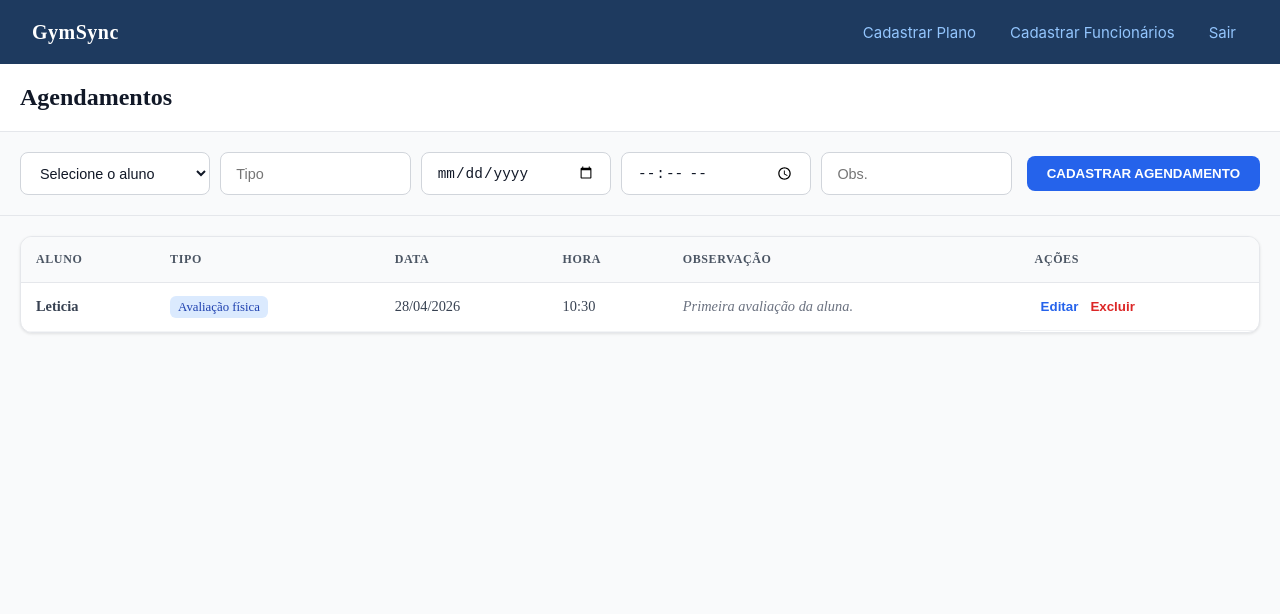
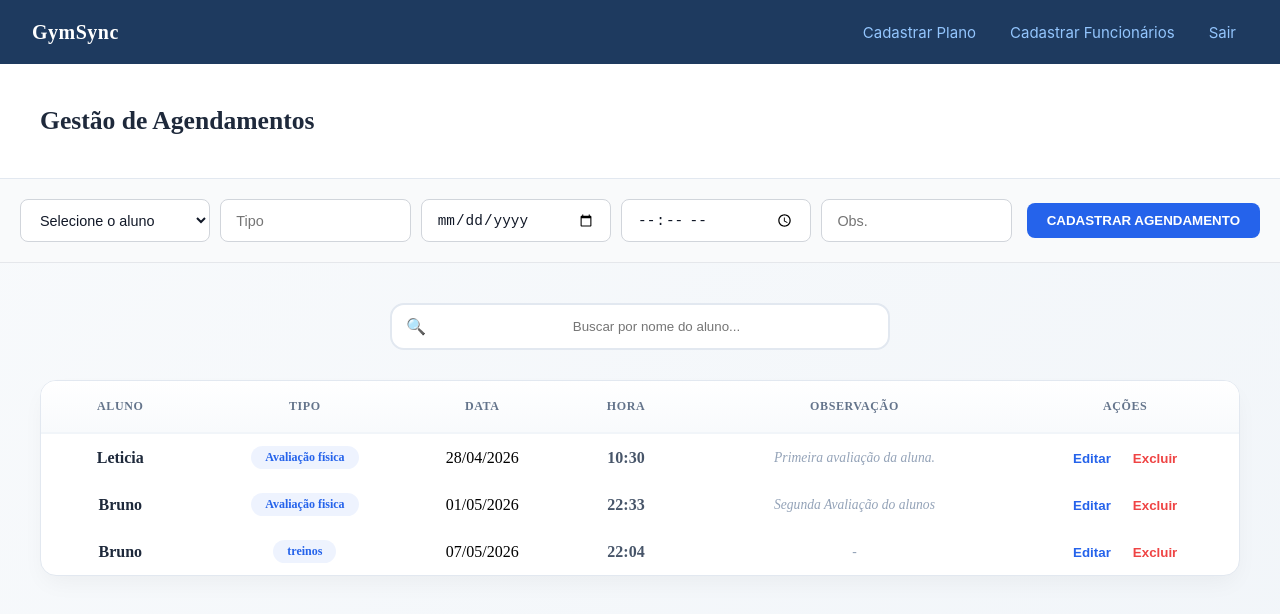
Before and after one commit to lorenaneiva/gym-manager, a Vue app: page /agendamentos in a window 1280 px wide. Shown: the top 614 px of the page. Built offline with nearby package versions, Linux system fonts and the light colour scheme; data requests are answered from the project's data file.

Commit message:
style: aplicar gradientes, estados de interação e responsividade em cards

```diff
--- a/db.json
+++ b/db.json
@@ -112,6 +112,28 @@
       "hora": "10:30",
       "status": "agendado",
       "observacao": "Primeira avaliação da aluna."
+    },
+    {
+      "alunoId": "b4QK9UIkT0o",
+      "funcionarioId": "1",
+      "tipo": "Avaliação fisica",
+      "data": "2026-05-01",
+      "hora": "22:33",
+      "status": "agendado",
+      "observacao": "Segunda Avaliação do alunos",
+      "dataCriacao": "2026-05-01",
+      "id": "UerKH-adqaw"
+    },
+    {
+      "alunoId": "b4QK9UIkT0o",
+      "funcionarioId": "1",
+      "tipo": "treinos",
+      "data": "2026-05-07",
+      "hora": "22:04",
+      "status": "agendado",
+      "observacao": "",
+      "dataCriacao": "2026-05-01",
+      "id": "RXy29ggczAg"
     }
   ],
   "assinaturas": [
--- a/src/views/funcionario/recepcionista/VisualizarAgendamentosView.vue
+++ b/src/views/funcionario/recepcionista/VisualizarAgendamentosView.vue
@@ -1,20 +1,49 @@
 <script setup>
-import { onMounted, ref, computed} from 'vue'
+import { onMounted, ref, computed } from 'vue'
 import { api } from '@/services/api.js'
 import CadastrarAgendamento from '@/components/funcionario/recepcionista/CadastrarAgendamento.vue'
 
 const agendamentos = ref([])
 const alunos = ref([])
 const editando = ref(null)
+const loading = ref(false)
+const filtroNome = ref('')
+const salvandoId = ref(null)
+const feedback = ref({ message: '', type: '' })
 
-const loading = ref(false)
-const error = ref(null)
+const showFeedback = (msg, type = 'success') => {
+  feedback.value = { message: msg, type }
+  setTimeout(() => { feedback.value = { message: '', type: '' } }, 3000)
+}
 
-const agendamentosOrdenados = computed(() => {
-  return [...agendamentos.value].sort((a, b) => {
-    return new Date(a.data) - new Date(b.data)
+const fetchData = async () => {
+  try {
+    loading.value = true
+    const [agRes, usersRes] = await Promise.all([
+      api.get('/agendamentos'),
+      api.get('/users')
+    ])
+    agendamentos.value = agRes.data
+    alunos.value = usersRes.data.filter(u => u.role?.toLowerCase() === 'aluno')
+  } catch (err) {
+    showFeedback('Erro ao carregar dados', 'error')
+  } finally {
+    setTimeout(() => { loading.value = false }, 500)
+  }
+}
+
+const agendamentosFiltrados = computed(() => {
+  const lista = agendamentos.value.filter(a => {
+    const nome = getNomeAluno(a.alunoId).toLowerCase()
+    return nome.includes(filtroNome.value.toLowerCase())
   })
+  return lista.sort((a, b) => new Date(a.data) - new Date(b.data))
 })
+
+const isHoje = (data) => {
+  const hoje = new Date().toISOString().split('T')[0]
+  return data === hoje
+}
 
 const formatarData = (data) => {
   if (!data) return ''
@@ -22,61 +51,35 @@ const formatarData = (data) => {
   return `${dia}/${mes}/${ano}`
 }
 
-const fetchData = async () => {
+const getNomeAluno = (id) => {
+  const aluno = alunos.value.find(a => String(a.id) === String(id))
+  return aluno ? aluno.name : 'Desconhecido'
+}
+
+const deletar = async (id) => {
+  if (!confirm('Deseja excluir?')) return
   try {
-    loading.value = true
-    error.value = null
-
-    const [agRes, usersRes] = await Promise.all([
-      api.get('/agendamentos'),
-      api.get('/users')
-    ])
-
-    agendamentos.value = agRes.data
-
-    alunos.value = usersRes.data.filter(u => u.role?.toLowerCase() === 'aluno')
-
-    console.log('Alunos carregados com sucesso:', alunos.value.length)
-
-  } catch (err) {
-    console.error('Erro ao buscar dados:', err)
-    error.value = 'Erro ao carregar dados'
-  } finally {
-    loading.value = false
+    await api.delete(`/agendamentos/${id}`)
+    showFeedback('Excluído com sucesso!')
+    await fetchData()
+  } catch {
+    showFeedback('Erro ao excluir', 'error')
   }
 }
 
-const getNomeAluno = (id) => {
-  if (!alunos.value.length) return 'Carregando...'
-
-  const aluno = alunos.value.find(a => String(a.id) === String(id))
-
-  return aluno ? aluno.name : 'Aluno não encontrado'
-}
-
-
-const deletar = async (id) => {
-  if (!confirm('Deseja excluir este agendamento?')) return
-
-  try {
-    await api.delete(`/agendamentos/${id}`)
-    await fetchData()
-  } catch {
-    alert('Erro ao excluir')
-  }
-}
-
-const iniciarEdicao = (ag) => {
-  editando.value = { ...ag }
-}
+const iniciarEdicao = (ag) => { editando.value = { ...ag } }
 
 const salvarEdicao = async () => {
   try {
+    salvandoId.value = editando.value.id
     await api.put(`/agendamentos/${editando.value.id}`, editando.value)
+    showFeedback('Alterações salvas!')
     editando.value = null
     await fetchData()
   } catch {
-    alert('Erro ao salvar')
+    showFeedback('Erro ao salvar', 'error')
+  } finally {
+    salvandoId.value = null
   }
 }
 
@@ -85,13 +88,31 @@ onMounted(fetchData)
 
 <template>
   <div class="view-container">
+    <Transition name="toast">
+      <div v-if="feedback.message" :class="['toast-notification', feedback.type]">
+        {{ feedback.message }}
+      </div>
+    </Transition>
+
     <header class="page-header">
-      <h1 class="title">Agendamentos</h1>
+      <h1 class="title">Gestão de Agendamentos</h1>
     </header>
 
     <CadastrarAgendamento @created="fetchData" />
 
-    <div class="table-card">
+    <div class="content-wrapper">
+      <div class="toolbar">
+        <div class="search-box">
+          <div class="search-icon-wrapper">🔍</div>
+          <input
+            v-model="filtroNome"
+            placeholder="Buscar por nome do aluno..."
+            class="search-input"
+          />
+        </div>
+      </div>
+
+      <div class="table-card shadow-soft">
         <table class="modern-table">
           <thead>
             <tr>
@@ -103,171 +124,225 @@ onMounted(fetchData)
               <th>AÇÕES</th>
             </tr>
           </thead>
-        <tbody>
-          <tr v-for="a in agendamentosOrdenados" :key="a.id">
-            <td class="font-bold">{{ getNomeAluno(a.alunoId) }}</td>
 
-            <!-- Coluna Tipo -->
-            <td>
-              <input v-if="editando?.id === a.id" v-model="editando.tipo" class="edit-input" />
-              <span v-else class="badge-tipo">{{ a.tipo }}</span>
+          <tbody v-if="loading">
+            <tr v-for="n in 5" :key="'sk' + n" class="skeleton-row">
+              <td v-for="i in 6" :key="i"><div></div></td>
+            </tr>
+          </tbody>
+
+          <tbody v-else>
+            <tr
+              v-for="a in agendamentosFiltrados"
+              :key="a.id"
+              :class="{ 'linha-hoje': isHoje(a.data) }"
+            >
+              <td data-label="ALUNO" class="col-aluno-destaque">
+                <div class="cell-center">
+                  <span v-if="isHoje(a.data)" class="hoje-tag">HOJE</span>
+                  {{ getNomeAluno(a.alunoId) }}
+                </div>
               </td>
 
-            <!-- Coluna Data -->
-            <td>
+              <td data-label="TIPO">
+                <div class="cell-center">
+                  <input v-if="editando?.id === a.id" v-model="editando.tipo" class="edit-input" />
+                  <span v-else class="badge-tipo-glass">{{ a.tipo }}</span>
+                </div>
+              </td>
+
+              <td data-label="DATA">
+                <div class="cell-center">
                   <input v-if="editando?.id === a.id" type="date" v-model="editando.data" class="edit-input" />
                   <span v-else>{{ formatarData(a.data) }}</span>
+                </div>
               </td>
 
-            <!-- Coluna Hora -->
-            <td>
+              <td data-label="HORA">
+                <div class="cell-center text-time">
                   <input v-if="editando?.id === a.id" type="time" v-model="editando.hora" class="edit-input" />
                   <span v-else>{{ a.hora }}</span>
+                </div>
               </td>
 
-            <!-- Coluna Observação -->
-            <td>
+              <td data-label="OBSERVAÇÃO" class="col-obs-muted">
+                <div class="cell-center">
                   <input v-if="editando?.id === a.id" v-model="editando.observacao" class="edit-input" />
-              <span v-else class="obs-cell">{{ a.observacao || '-' }}</span>
+                  <span v-else>{{ a.observacao || '-' }}</span>
+                </div>
               </td>
 
-            <!-- Coluna Ações -->
-            <td class="actions">
-              <div v-if="editando?.id === a.id">
-                <button @click="salvarEdicao" class="btn-save">Salvar</button>
-                <button @click="editando = null" class="btn-cancel">Cancelar</button>
+              <td data-label="AÇÕES" class="actions">
+                <div class="cell-center">
+                  <div v-if="editando?.id === a.id" class="edit-buttons-group">
+                    <button @click="salvarEdicao" class="btn-save-grad" :disabled="salvandoId === a.id">
+                      {{ salvandoId === a.id ? '...' : 'Salvar' }}
+                    </button>
+                    <button @click="editando = null" class="btn-cancel-link">Cancelar</button>
                   </div>
-              <div v-else>
-                <button @click="iniciarEdicao(a)" class="btn-edit">Editar</button>
-                <button @click="deletar(a.id)" class="btn-icon-danger">Excluir</button>
+                  <div v-else class="action-buttons-group">
+                    <button @click="iniciarEdicao(a)" class="btn-action edit">Editar</button>
+                    <button @click="deletar(a.id)" class="btn-action delete">Excluir</button>
                   </div>
+                </div>
+              </td>
+            </tr>
+
+            <tr v-if="agendamentosFiltrados.length === 0">
+              <td colspan="6" class="empty-state">
+                Nenhum agendamento encontrado para "{{ filtroNome }}"
               </td>
             </tr>
           </tbody>
         </table>
       </div>
     </div>
+  </div>
 </template>
 
 <style scoped>
+/* 1. FUNDO E ESTRUTURA */
 .view-container {
-  background-color: var(--neutral-50);
+  background: linear-gradient(135deg, #f8fafc 0%, #f1f5f9 100%);
   min-height: 100vh;
-  padding: 0;
 }
 
 .page-header {
-  padding: 20px;
+  padding: 25px 40px;
   background: white;
-  border-bottom: 1px solid var(--neutral-200);
+  border-bottom: 1px solid #e2e8f0;
+  text-align: left;
 }
 
-.title {
-  color: var(--neutral-900);
-  font-size: 1.5rem;
-  margin: 0;
-}
+.title { font-size: 1.6rem; color: #1e293b; font-weight: 800; }
+
+.content-wrapper { padding: 20px; max-width: 1200px; margin: 0 auto; }
+
+/* 2. TABELA E CENTRALIZAÇÃO */
+.shadow-soft { box-shadow: 0 10px 25px -5px rgba(0, 0, 0, 0.05); }
 
 .table-card {
-  margin: 20px;
   background: white;
-  border-radius: 12px;
-  border: 1px solid var(--neutral-200);
-  box-shadow: var(--card-shadow);
+  border-radius: 16px;
+  border: 1px solid #e2e8f0;
   overflow: hidden;
 }
 
-.modern-table {
-  width: 100%;
-  border-collapse: collapse;
-  text-align: left;
+.modern-table { width: 100%; border-collapse: collapse; }
+
+.modern-table th {
+  background: linear-gradient(to bottom, #ffffff, #f8fafc);
+  border-bottom: 2px solid #f1f5f9;
+  text-align: center;
+  padding: 18px;
+  color: #64748b;
+  font-size: 0.75rem;
+  font-weight: 700;
+  letter-spacing: 0.05em;
 }
 
-.modern-table th {
-  background-color: var(--neutral-50);
-  color: var(--neutral-600);
-  padding: 15px;
+.cell-center {
+  display: flex;
+  justify-content: center;
+  align-items: center;
+  gap: 8px;
+  text-align: center;
+  min-height: 45px;
+}
+
+/* 3. DESIGN DOS DADOS */
+.col-aluno-destaque { color: #1e293b; font-weight: 700; }
+.col-obs-muted { color: #94a3b8; font-size: 0.85rem; font-style: italic; }
+.text-time { color: #475569; font-weight: 600; }
+
+.badge-tipo-glass {
+  background: rgba(37, 99, 235, 0.08);
+  color: #2563eb;
+  padding: 4px 14px;
+  border-radius: 99px;
   font-size: 0.75rem;
-  text-transform: uppercase;
-  letter-spacing: 0.05em;
-  border-bottom: 1px solid var(--neutral-200);
+  font-weight: 600;
+}
+
+.hoje-tag {
+  background: #2563eb;
+  color: white;
+  font-size: 0.6rem;
+  padding: 2px 6px;
+  border-radius: 4px;
+}
+
+/* 4. BUSCA E LUPA */
+.toolbar { margin-bottom: 30px; display: flex; justify-content: center; }
+.search-box { position: relative; width: 100%; max-width: 500px; display: flex; align-items: center; }
+.search-icon-wrapper {
+  position: absolute;
+  left: 16px;
+  display: flex;
+  align-items: center;
+  justify-content: center;
+  color: #94a3b8;
+  height: 100%;
+}
+.search-input {
+  width: 100%;
+  padding: 14px 15px 14px 48px;
+  border: 2px solid #e2e8f0;
+  border-radius: 14px;
+  outline: none;
+  text-align: center;
+}
+
+/* 5. RESPONSIVIDADE (CARDS) */
+@media (max-width: 768px) {
+  .modern-table thead { display: none; } /* Esconde o topo da tabela */
+
+  .modern-table tr {
+    display: block;
+    border-bottom: 8px solid #f1f5f9; /* Espaço entre os cards */
+    padding: 15px 0;
   }
 
   .modern-table td {
-  padding: 15px;
-  border-bottom: 1px solid var(--neutral-100);
-  color: var(--neutral-700);
-  font-size: 0.9rem;
+    display: block;
+    text-align: center;
+    padding: 10px 15px;
+    border: none;
   }
 
-.font-bold {
-  font-weight: 600;
-  color: var(--neutral-900);
+  .modern-table td::before {
+    content: attr(data-label);
+    display: block;
+    font-size: 0.7rem;
+    font-weight: 800;
+    color: #94a3b8;
+    margin-bottom: 4px;
+    text-transform: uppercase;
   }
 
-.badge-tipo {
-  background-color: var(--primary-100);
-  color: var(--primary-800);
-  padding: 4px 8px;
-  border-radius: 6px;
-  font-size: 0.8rem;
+  .cell-center {
+    justify-content: center; /* Mantém as informações no centro do card */
+    min-height: auto;
   }
 
-.obs-cell {
-  max-width: 250px;
-  color: var(--neutral-500);
-  font-style: italic;
+  .hoje-tag { display: inline-block; margin-bottom: 5px; }
+
+  .table-card { border: none; background: transparent; box-shadow: none; }
+  .modern-table tr { background: white; border-radius: 12px; margin-bottom: 15px; box-shadow: 0 4px 12px rgba(0,0,0,0.05); }
 }
 
-.btn-icon-danger {
-  color: var(--danger-600);
-  background: none;
-  border: none;
-  font-weight: 600;
-  cursor: pointer;
+/* BOTÕES E OUTROS */
+.btn-action { background: none; border: none; font-weight: 700; cursor: pointer; }
+.btn-action.edit { color: #2563eb; margin-right: 10px;}
+.btn-action.delete { color: #ef4444; }
+
+.btn-save-grad {
+  background: linear-gradient(135deg, #16a34a 0%, #15803d 100%);
+  color: white; border: none; padding: 8px 16px; border-radius: 8px; font-weight: 600;
 }
 
-.btn-icon-danger:hover {
-  color: var(--danger-800);
-  text-decoration: underline;
-}
-
-.actions {
-  display: flex;
-  gap: 10px;
-}
-
-.btn-edit {
-  color: var(--primary-600);
-  background: none;
-  border: none;
-  font-weight: 600;
-  cursor: pointer;
-}
-
-.btn-save {
-  background-color: var(--success-100);
-  color: var(--success-700);
-  border: 1px solid var(--success-200);
-  padding: 5px 10px;
-  border-radius: 6px;
-  font-weight: 600;
-  cursor: pointer;
-}
-
-.btn-cancel {
-  background: none;
-  border: none;
-  color: var(--neutral-500);
-  cursor: pointer;
-  font-size: 0.85rem;
-}
-
-.edit-input {
-  width: 100%;
-  padding: 6px;
-  border: 1px solid var(--primary-200);
-  border-radius: 4px;
-  background-color: var(--primary-50);
+.toast-notification {
+  position: fixed; top: 25px; right: 25px; padding: 14px 28px;
+  border-radius: 12px; background: #1e293b; color: white; z-index: 1000;
 }
 </style>
```
Also changed, not shown: src/router/index.js (line endings or trailing spaces). Lines whose indentation alone changed are shown as unchanged.
